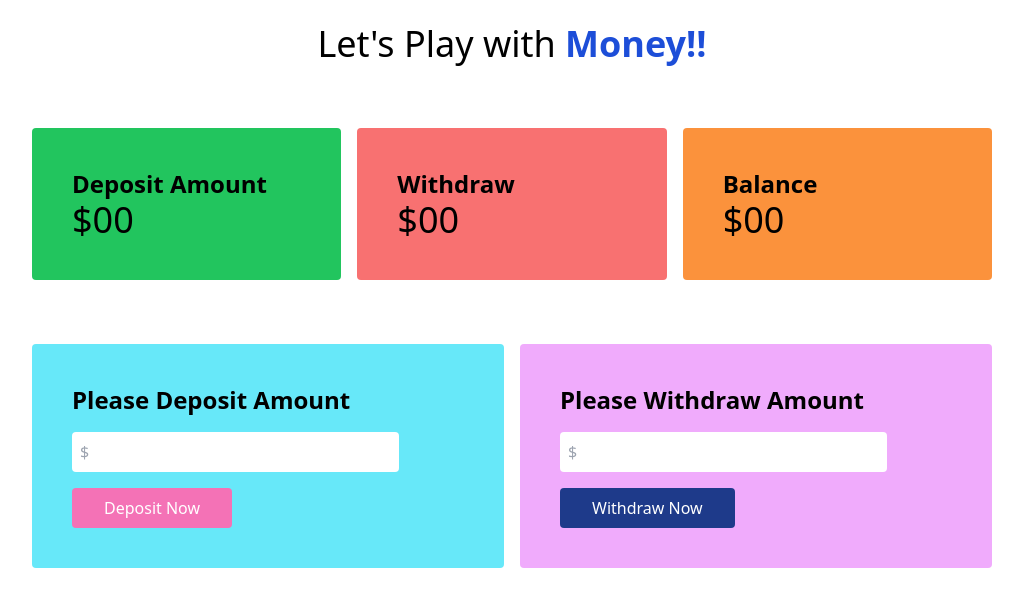
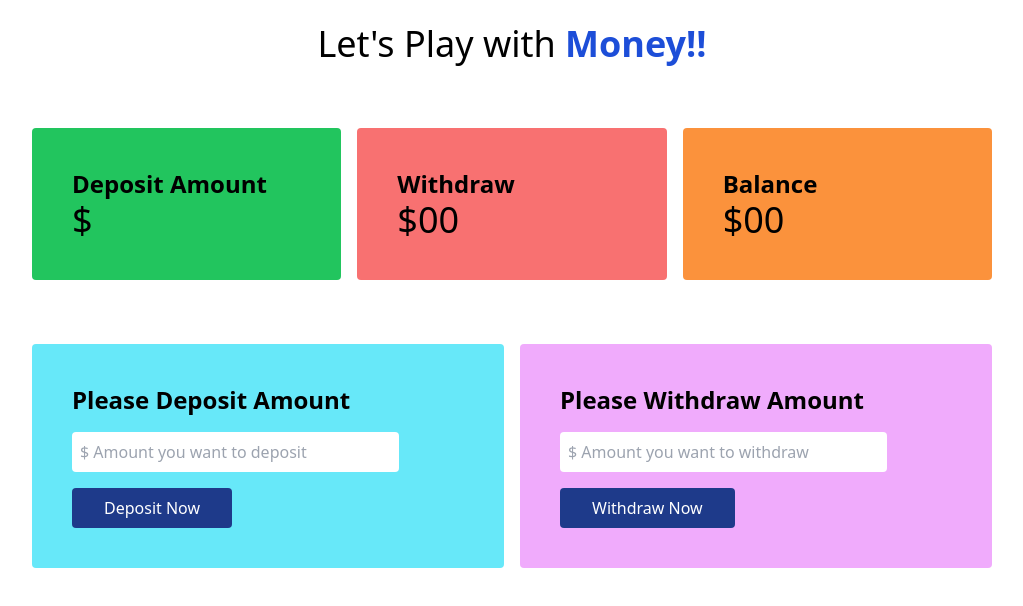
Before and after one commit to Shero-Programmer/Baap-Er-Bank, a plain HTML site: page bank.html in a window 1280 px wide. Both pictures are taken after a click on the button "Deposit Now". Shown: the whole page, without its empty margins (128-1151 px from the left). Drawn offline with nearby package versions, Linux system fonts and the light colour scheme.

Commit message:
event handler added on deposit button

```diff
--- a/bank.html
+++ b/bank.html
@@ -20,7 +20,7 @@
         <div class="grid grid-cols-1 md:grid-cols-3 gap-4 w-9/12 mx-auto mt-16">
           <div class="bg-green-500 p-10 text-2xl rounded">
             <h4 class="text-2xl font-bold">Deposit Amount</h4>
-            <h2 class="text-4xl">$00</h2>
+            <h2 class="text-4xl">$<span id="total-deposit">00</span></h2>
           </div>
           <div class="bg-red-400 p-10 text-2xl rounded">
             <h4 class="text-2xl font-bold">Withdraw</h4>
@@ -38,14 +38,14 @@
           <div class="bg-cyan-300 p-10 rounded">
             <h4 class="text-2xl font-bold">Please Deposit Amount</h4>
             <input
-              id="user-email"
+              id="deposit-amount"
               class="w-10/12 block mt-4 mb-4 p-2 rounded"
-              type="email"
-              placeholder="$"
+              type="text"
+              placeholder="$ Amount you want to deposit"
             />
             <button
-              id="btn-submit"
-              class="bg-pink-400 text-white font-medium px-8 py-2 rounded hover:bg-blue-300 hover:text-black"
+              id="btn-deposit"
+              class="bg-blue-900 text-white font-medium px-8 py-2 rounded hover:bg-blue-300 hover:text-black"
             >
               Deposit Now
             </button>
@@ -56,7 +56,7 @@
               id="user-email"
               class="w-10/12 block mt-4 mb-4 p-2 rounded"
               type="email"
-              placeholder="$"
+              placeholder="$ Amount you want to withdraw "
             />
             <button
               id="btn-submit"
@@ -68,5 +68,6 @@
         </div>
       </section>
     </main>
+    <script src="./js/deposit.js"></script>
   </body>
 </html>
--- /dev/null
+++ b/js/deposit.js
@@ -0,0 +1,17 @@
+// Step: 01 Add event handler to the deposit button
+
+document.getElementById('btn-deposit').addEventListener('click', function () {
+  // Step: 02   get the deposited amount
+  const inputField = document.getElementById('deposit-amount');
+
+  // Step: 03   To get the vale of an input field use .value
+  const depositAmount = inputField.value;
+
+  // Step: 04 Put the value of deposited amount in the deposit section
+
+  // For non-input element (input or textarea) use .innerText to get the value
+
+  const deposit = document.getElementById('total-deposit');
+  const depositTotal = deposit.innerText;
+  deposit.innerText = depositAmount;
+});
```
